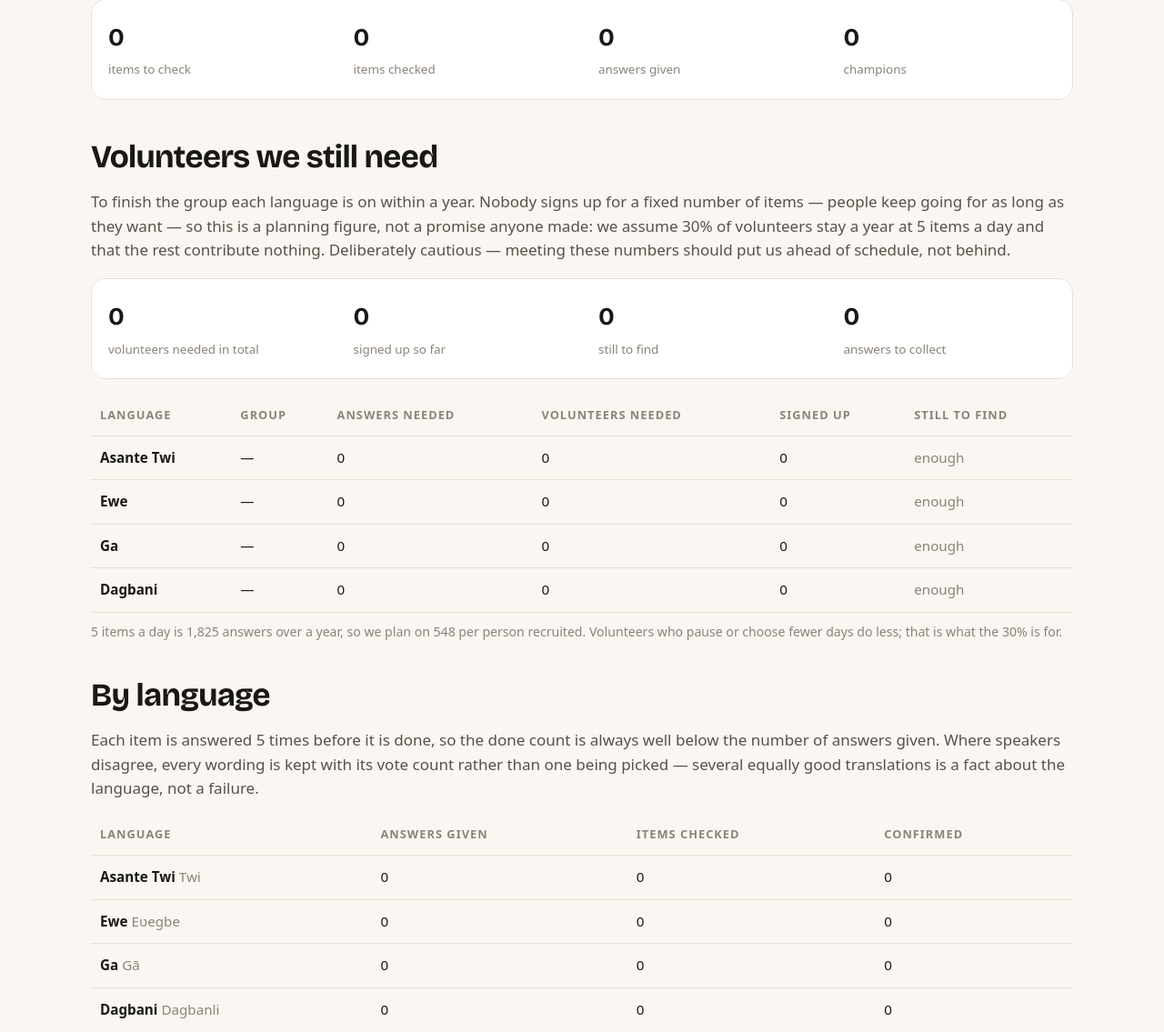
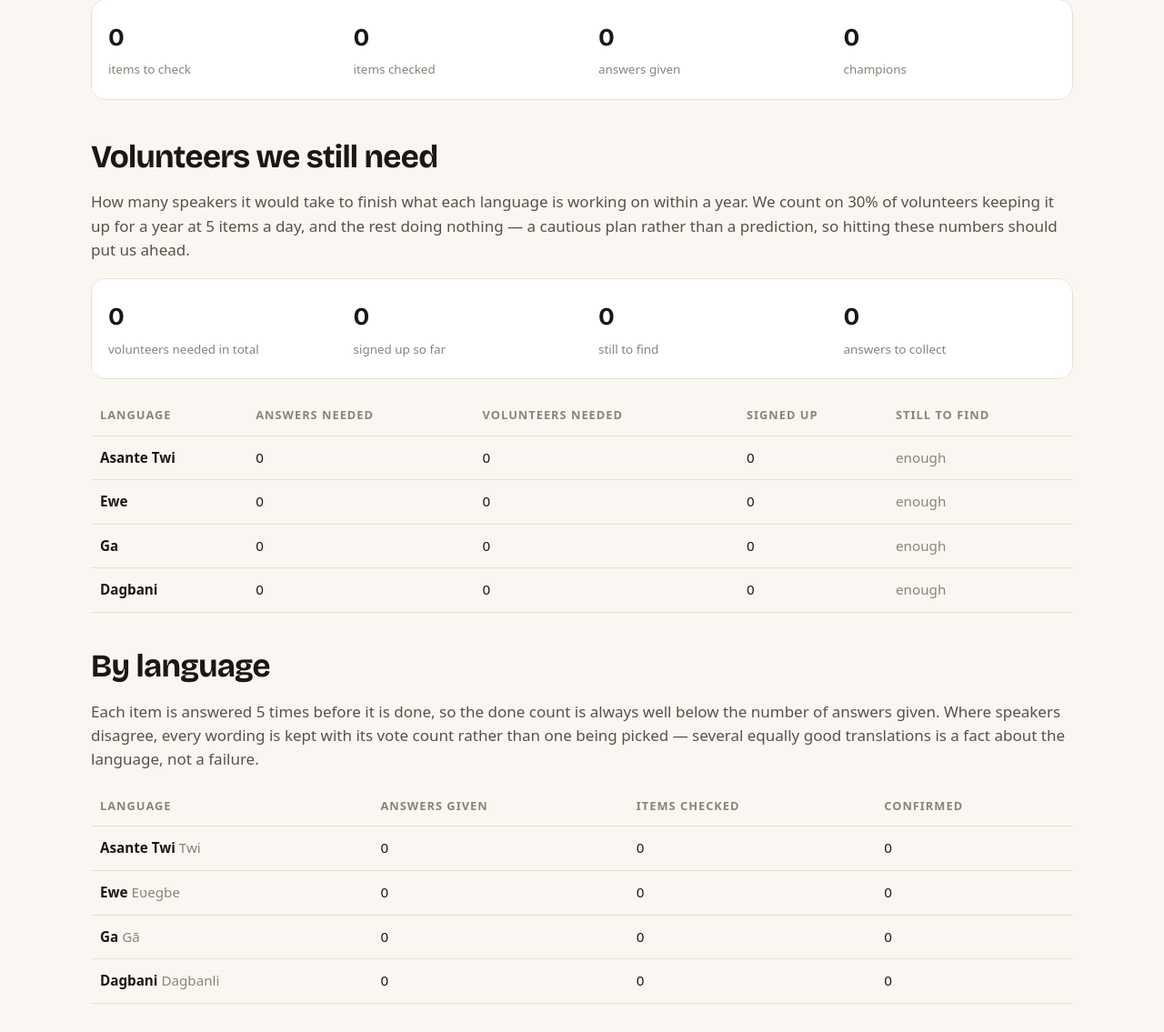
Before and after one commit to michsethowusu/SHOLA, a Flask app: page /stats in a window 1280 px wide. Shown: the part 221-1356 px from the top of the page at 91% size. Run offline with Flask 3, Linux system fonts and the light colour scheme; data comes from the database, SQL or seed files in the repository; data that the repository does not hold is empty.

Commit message:
Say the recruitment figure plainly, without the groups
"To finish the group each language is on within a year" meant nothing to
anybody who has not read the code. Groups are how we order the corpus so the
commonest items are settled first; they are not something a visitor trying to
understand the project needs, and the group column repeated "Group 1" down
every row while it was at it.

So the column is gone, and the paragraph says the two things worth saying:
how many speakers a year's work would take, and that the number assumes most
volunteers do nothing, which is why beating it is likely. The note underneath
restated the same arithmetic in more words and has gone with it.

Co-Authored-By: Claude Opus 5 (1M context) <noreply@anthropic.com>

```diff
--- a/shola/templates/stats.html
+++ b/shola/templates/stats.html
@@ -29,13 +29,11 @@
     <div style="margin-top:44px">
       <h2>Volunteers we still need</h2>
       <p class="muted">
-        To finish the group each language is on within a year. Nobody signs up
-        for a fixed number of items — people keep going for as long as they
-        want — so this is a planning figure, not a promise anyone made: we
-        assume {{ (completion_rate * 100) | round | int }}% of volunteers stay
-        a year at {{ words_per_day }} items a day and that the rest contribute
-        nothing. Deliberately cautious — meeting these numbers should put us
-        ahead of schedule, not behind.
+        How many speakers it would take to finish what each language is working
+        on within a year. We count on {{ (completion_rate * 100) | round | int }}%
+        of volunteers keeping it up for a year at {{ words_per_day }} items a
+        day, and the rest doing nothing — a cautious plan rather than a
+        prediction, so hitting these numbers should put us ahead.
       </p>
 
       <div class="stat-strip" style="margin-top:18px">
@@ -61,7 +59,7 @@
         <table class="plain">
           <thead>
             <tr>
-              <th>Language</th><th>Group</th><th>Answers needed</th>
+              <th>Language</th><th>Answers needed</th>
               <th>Volunteers needed</th><th>Signed up</th><th>Still to find</th>
             </tr>
           </thead>
@@ -70,7 +68,6 @@
               {% set r = by_language[code].recruit %}
               <tr>
                 <td><strong>{{ lang.name }}</strong></td>
-                <td>{% if r.tier %}Group {{ r.tier }}{% else %}—{% endif %}</td>
                 <td>{{ r.answers_needed | thousands }}</td>
                 <td>{{ r.volunteers_needed | thousands }}</td>
                 <td>{{ r.signed_up | thousands }}</td>
@@ -86,13 +83,6 @@
           </tbody>
         </table>
       </div>
-      <p class="hint" style="margin-top:10px">
-        {{ words_per_day }} items a day is
-        {{ words_per_volunteer | thousands }} answers over a year, so we plan on
-        {{ (words_per_volunteer * completion_rate) | round | int }} per person
-        recruited. Volunteers who pause or choose fewer days do less; that is
-        what the {{ (completion_rate * 100) | round | int }}% is for.
-      </p>
     </div>
 
     <div style="margin-top:40px">
--- a/shola/views.py
+++ b/shola/views.py
@@ -190,7 +190,7 @@ def stats():
     return render_template("stats.html", stats=site_stats(),
                            per_language=consensus.language_progress(),
                            by_language=by_language, totals=totals,
-                           completion_rate=rate, words_per_volunteer=target,
+                           completion_rate=rate,
                            words_per_day=current_app.config["WORDS_PER_DAY"],
                            projects=live_projects,
                            SHOWN_LANGUAGES=shown)
```
